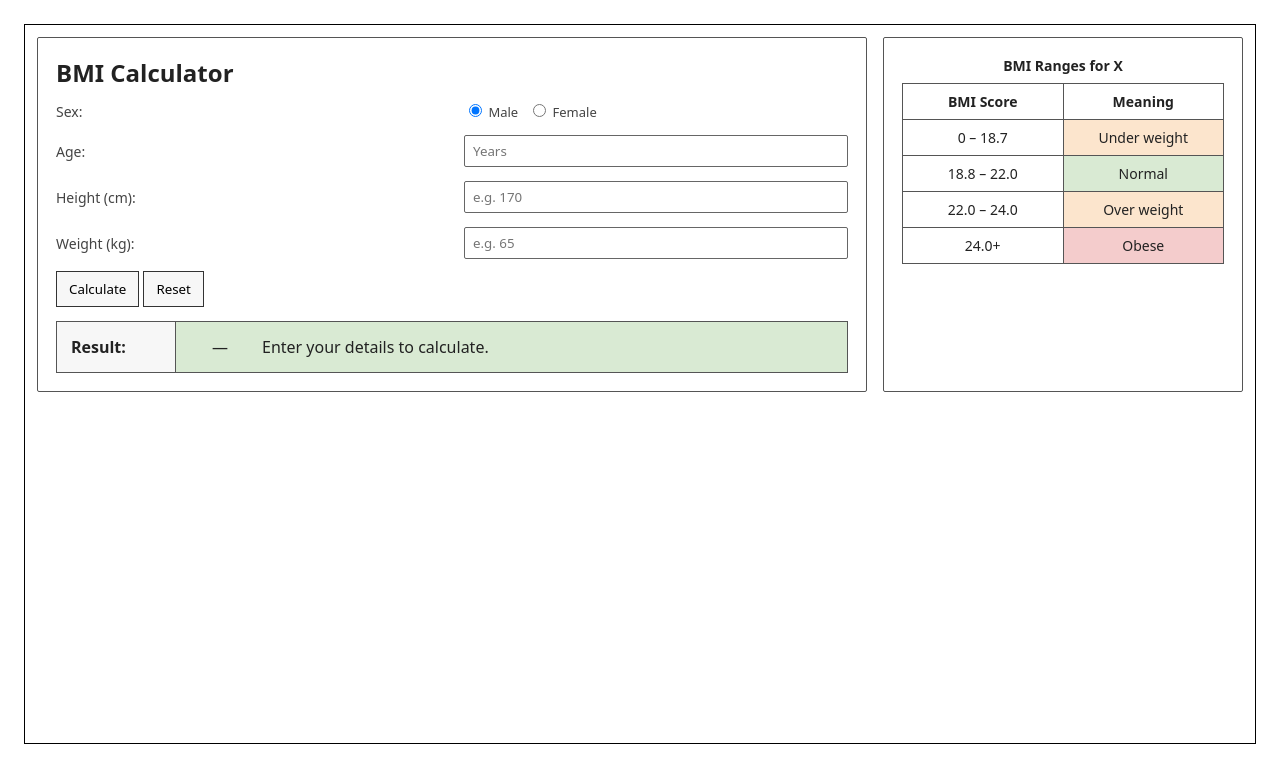
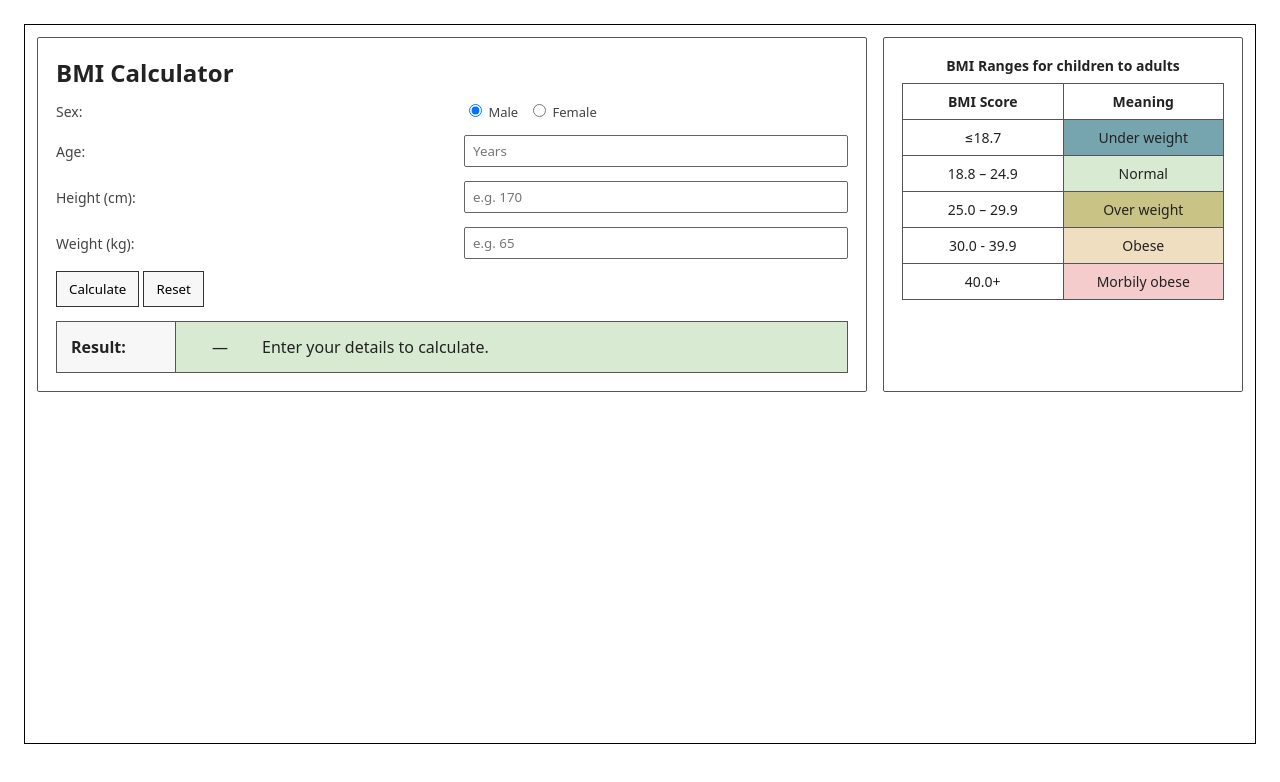
Before and after one commit to smolchell/SWE40006_BMI_Calculator, a plain HTML site: page frontend/index.html in a window 1280 px wide. Drawn offline with Linux system fonts and the light colour scheme; a script that the page names is missing.

Commit message:
just vistual chagnes

```diff
--- a/frontend/index.html
+++ b/frontend/index.html
@@ -49,27 +49,31 @@
 
       <!-- Right: BMI ranges -->
       <aside class="card ranges">
-        <h3><strong>BMI Ranges for X</strong></h3>
+        <h3><strong>BMI Ranges for children to adults</strong></h3>
         <table>
           <thead>
             <tr><th>BMI Score</th><th>Meaning</th></tr>
           </thead>
           <tbody>
             <tr>
-              <td>0 – 18.7</td>
+              <td>&le;18.7</td>
               <td class="u">Under weight</td>
             </tr>
             <tr>
-              <td>18.8 – 22.0</td>
+              <td>18.8 – 24.9</td>
               <td class="n">Normal</td>
             </tr>
             <tr>
-              <td>22.0 – 24.0</td>
+              <td>25.0 – 29.9</td>
               <td class="o">Over weight</td>
             </tr>
             <tr>
-              <td>24.0+</td>
+              <td>30.0 - 39.9</td>
               <td class="ob">Obese</td>
+            </tr>
+            <tr>
+              <td>40.0+</td>
+              <td class="mo">Morbily obese</td>
             </tr>
           </tbody>
         </table>
--- a/frontend/script.js
+++ b/frontend/script.js
@@ -1,6 +1,6 @@
   function categorize(bmi){
     // Match the visual table: <=18.7 under, (18.7,22.0] normal, (22.0,24.0] over, >24 obese
-    if (bmi <= 18.7) return {text:"Under weight", cls:"warn"};
+    if (bmi <= 18.7) return {text:"Under weight", cls:"neutral"};
     if (bmi <= 22.0) return {text:"Normal", cls:"neutral"};
     if (bmi <= 24.0) return {text:"Over weight", cls:"warn"};
     return {text:"Obese", cls:"bad"};
--- a/frontend/style.css
+++ b/frontend/style.css
@@ -1,8 +1,10 @@
   :root{
     --border:#333; --muted:#eee; --text:#222;
+    --verygood: #76a5af;  /* blue-ish, not used */
     --ok:#d9ead3;        /* greenish */
-    --warn:#fce5cd;      /* orange-ish */
-    --bad:#f4cccc;       /* red-ish */
+    --warn:#c9c485;      /* yellow-ish */
+    --bad:#efdfc0;       /* orange-ish */
+    --t2diabetes: #f4cccc; /* light red, not used */
     --normal:#d9ead3;    /* same as ok for the “Normal” row */
   }
   *{box-sizing:border-box;font-family:system-ui,-apple-system,Segoe UI,Roboto,Inter,Arial,sans-serif}
@@ -35,10 +37,11 @@
   .ranges h3{margin:0 0 8px 0; text-align:center; font-size:14px}
   table{width:100%; border-collapse:collapse; table-layout:fixed}
   th,td{border:1px solid #555; padding:8px; text-align:center; font-size:14px}
-  .u{background:var(--warn)}
+  .u{background:var(--verygood)}
   .n{background:var(--normal)}
   .o{background:var(--warn)}
   .ob{background:var(--bad)}
+  .mo{background:var(--t2diabetes)}
   /* Result bar */
   .result-wrap{display:flex; margin-top:14px; width:100%}
   .result-label{
```
